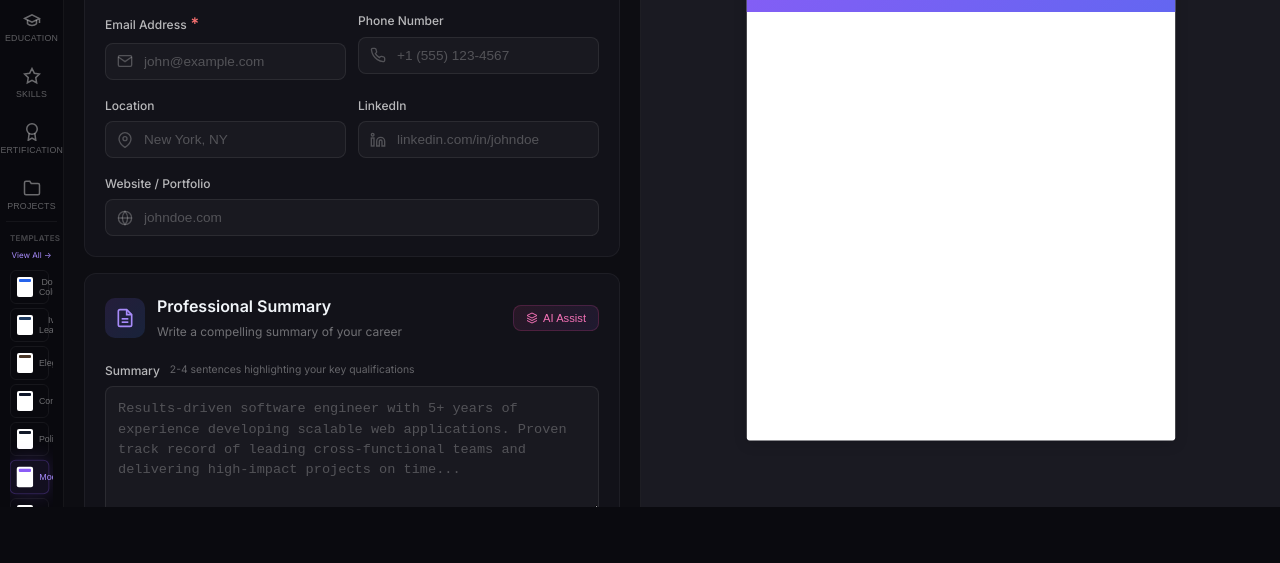
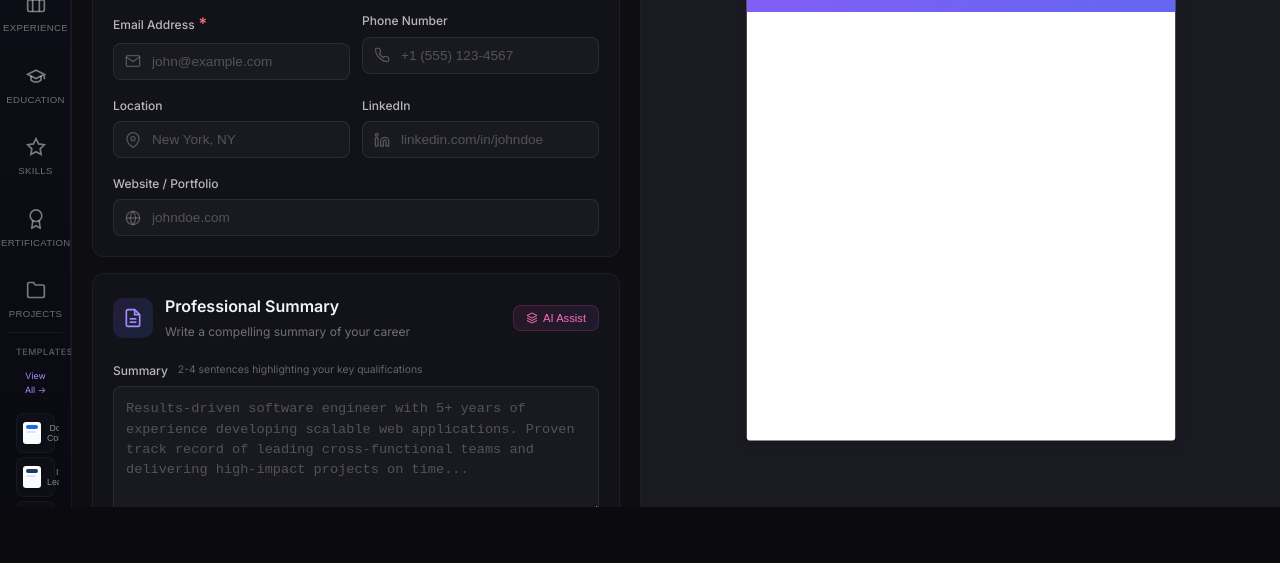
Before and after one commit to sumeersyed/ats-resume-analyzer, a plain HTML site: page builder.html in a window 1280 px wide. Shown: the part 237-800 px from the top of the page. Drawn offline with Linux system fonts and the light colour scheme.

Commit message:
Enhance sidebar UI with clean glassmorphism design and smooth animations

```diff
--- a/css/builder-refresh.css
+++ b/css/builder-refresh.css
@@ -246,14 +246,31 @@ body {
 
 /* Sidebar */
 .builder-sidebar {
-    width: 64px;
-    min-width: 64px;
-    background: rgba(10, 10, 15, 0.98);
-    border-right: 1px solid rgba(255, 255, 255, 0.05);
+    width: 72px;
+    min-width: 72px;
+    background: linear-gradient(180deg, rgba(15, 15, 25, 0.98) 0%, rgba(10, 10, 18, 0.98) 100%);
+    border-right: 1px solid rgba(255, 255, 255, 0.06);
     display: flex;
     flex-direction: column;
-    padding: 12px 6px;
+    padding: 16px 8px;
     overflow-y: auto;
+    overflow-x: hidden;
+    backdrop-filter: blur(20px);
+    position: relative;
+}
+
+.builder-sidebar::before {
+    content: '';
+    position: absolute;
+    top: 0;
+    right: 0;
+    width: 1px;
+    height: 100%;
+    background: linear-gradient(180deg,
+            transparent 0%,
+            rgba(139, 92, 246, 0.3) 50%,
+            transparent 100%);
+    opacity: 0.5;
 }
 
 @media (max-width: 768px) {
@@ -265,60 +282,75 @@ body {
 .sidebar-nav {
     display: flex;
     flex-direction: column;
-    gap: 2px;
+    gap: 4px;
 }
 
 .sidebar-nav-item {
     display: flex;
     flex-direction: column;
     align-items: center;
-    gap: 2px;
-    padding: 10px 4px;
+    justify-content: center;
+    gap: 4px;
+    padding: 12px 6px;
     background: transparent;
     border: none;
-    border-radius: 8px;
+    border-radius: 12px;
     cursor: pointer;
-    transition: all 0.15s;
+    transition: all 0.25s cubic-bezier(0.4, 0, 0.2, 1);
     position: relative;
+    min-height: 56px;
 }
 
 .sidebar-nav-item .nav-icon {
-    width: 22px;
-    height: 22px;
+    width: 28px;
+    height: 28px;
     display: flex;
     align-items: center;
     justify-content: center;
+    border-radius: 10px;
+    background: transparent;
+    transition: all 0.25s ease;
 }
 
 .sidebar-nav-item .nav-icon svg {
-    width: 18px;
-    height: 18px;
+    width: 20px;
+    height: 20px;
+    color: rgba(255, 255, 255, 0.45);
+    transition: all 0.25s ease;
+}
+
+.sidebar-nav-item span {
+    font-size: 0.6rem;
+    font-weight: 500;
     color: rgba(255, 255, 255, 0.4);
-    transition: color 0.15s;
-}
-
-.sidebar-nav-item span {
-    font-size: 0.55rem;
-    font-weight: 500;
-    color: rgba(255, 255, 255, 0.35);
     text-transform: uppercase;
-    letter-spacing: 0.2px;
-}
-
+    letter-spacing: 0.3px;
+    transition: all 0.25s ease;
+    text-align: center;
+    line-height: 1.2;
+}
+
+/* Hover State */
 .sidebar-nav-item:hover {
-    background: rgba(255, 255, 255, 0.03);
+    background: rgba(255, 255, 255, 0.04);
+}
+
+.sidebar-nav-item:hover .nav-icon {
+    background: rgba(139, 92, 246, 0.1);
+    transform: scale(1.05);
 }
 
 .sidebar-nav-item:hover .nav-icon svg {
+    color: rgba(255, 255, 255, 0.85);
+}
+
+.sidebar-nav-item:hover span {
     color: rgba(255, 255, 255, 0.7);
 }
 
-.sidebar-nav-item:hover span {
-    color: rgba(255, 255, 255, 0.6);
-}
-
+/* Active State */
 .sidebar-nav-item.active {
-    background: rgba(139, 92, 246, 0.1);
+    background: rgba(139, 92, 246, 0.08);
 }
 
 .sidebar-nav-item.active::before {
@@ -327,51 +359,105 @@ body {
     left: 0;
     top: 50%;
     transform: translateY(-50%);
-    width: 2px;
-    height: 18px;
-    background: #8b5cf6;
-    border-radius: 0 2px 2px 0;
+    width: 3px;
+    height: 28px;
+    background: linear-gradient(180deg, #a78bfa, #8b5cf6);
+    border-radius: 0 4px 4px 0;
+    box-shadow: 0 0 12px rgba(139, 92, 246, 0.5);
+}
+
+.sidebar-nav-item.active .nav-icon {
+    background: linear-gradient(135deg, rgba(139, 92, 246, 0.2), rgba(99, 102, 241, 0.2));
 }
 
 .sidebar-nav-item.active .nav-icon svg {
     color: #a78bfa;
+    filter: drop-shadow(0 0 6px rgba(167, 139, 250, 0.4));
 }
 
 .sidebar-nav-item.active span {
     color: #a78bfa;
-}
-
-/* Sidebar Templates */
+    font-weight: 600;
+}
+
+/* Tooltip on hover for larger screens */
+@media (min-width: 1200px) {
+    .sidebar-nav-item::after {
+        content: attr(data-tooltip);
+        position: absolute;
+        left: calc(100% + 12px);
+        top: 50%;
+        transform: translateY(-50%) translateX(-8px);
+        padding: 6px 12px;
+        background: rgba(20, 20, 30, 0.95);
+        border: 1px solid rgba(255, 255, 255, 0.1);
+        border-radius: 8px;
+        font-size: 0.75rem;
+        font-weight: 500;
+        color: #f1f5f9;
+        white-space: nowrap;
+        opacity: 0;
+        visibility: hidden;
+        transition: all 0.2s ease;
+        backdrop-filter: blur(10px);
+        z-index: 100;
+        pointer-events: none;
+        box-shadow: 0 4px 20px rgba(0, 0, 0, 0.4);
+    }
+
+    .sidebar-nav-item:hover::after {
+        opacity: 1;
+        visibility: visible;
+        transform: translateY(-50%) translateX(0);
+    }
+}
+
+/* Divider between nav sections */
+.sidebar-divider {
+    height: 1px;
+    background: linear-gradient(90deg,
+            transparent,
+            rgba(255, 255, 255, 0.1),
+            transparent);
+    margin: 12px 0;
+}
+
+/* Sidebar Templates Section */
 .sidebar-templates {
     margin-top: auto;
-    padding: 10px 4px;
-    border-top: 1px solid rgba(255, 255, 255, 0.05);
+    padding: 12px 4px 4px;
+    border-top: 1px solid rgba(255, 255, 255, 0.06);
     display: flex;
     flex-direction: column;
-    max-height: 300px;
+    max-height: 280px;
 }
 
 .sidebar-templates h4 {
-    font-size: 0.5rem;
+    font-size: 0.55rem;
     font-weight: 600;
-    color: rgba(255, 255, 255, 0.25);
+    color: rgba(255, 255, 255, 0.3);
     text-transform: uppercase;
-    letter-spacing: 0.3px;
-    margin-bottom: 4px;
+    letter-spacing: 0.5px;
+    margin-bottom: 6px;
     text-align: center;
+    padding: 0 4px;
 }
 
 .view-all-templates {
-    font-size: 0.5rem;
+    font-size: 0.55rem;
     color: #a78bfa;
     text-decoration: none;
     text-align: center;
-    margin-bottom: 8px;
-    transition: color 0.15s;
+    margin-bottom: 10px;
+    padding: 4px 8px;
+    border-radius: 6px;
+    transition: all 0.2s ease;
+    display: block;
 }
 
 .view-all-templates:hover {
     color: #c4b5fd;
+    background: rgba(139, 92, 246, 0.1);
 }
 
 .template-pills {
@@ -380,7 +466,7 @@ body {
     gap: 4px;
     overflow-y: auto;
     flex: 1;
-    padding-right: 4px;
+    padding: 2px 4px;
 }
 
 .template-pills::-webkit-scrollbar {
@@ -388,7 +474,7 @@ body {
 }
 
 .template-pills::-webkit-scrollbar-track {
-    background: rgba(255, 255, 255, 0.02);
+    background: transparent;
 }
 
 .template-pills::-webkit-scrollbar-thumb {
@@ -396,50 +482,68 @@ body {
     border-radius: 3px;
 }
 
+.template-pills::-webkit-scrollbar-thumb:hover {
+    background: rgba(139, 92, 246, 0.5);
+}
+
 .template-pill {
     display: flex;
     align-items: center;
     gap: 6px;
-    padding: 6px;
-    background: transparent;
-    border: 1px solid rgba(255, 255, 255, 0.06);
-    border-radius: 6px;
+    padding: 8px 6px;
+    background: rgba(255, 255, 255, 0.02);
+    border: 1px solid rgba(255, 255, 255, 0.04);
+    border-radius: 8px;
     cursor: pointer;
-    transition: all 0.15s;
+    transition: all 0.2s cubic-bezier(0.4, 0, 0.2, 1);
     font-size: 0.55rem;
     font-weight: 500;
-    color: rgba(255, 255, 255, 0.4);
+    color: rgba(255, 255, 255, 0.5);
     flex-shrink: 0;
 }
 
 .template-pill:hover {
-    background: rgba(255, 255, 255, 0.03);
+    background: rgba(255, 255, 255, 0.05);
     border-color: rgba(255, 255, 255, 0.1);
+    transform: translateX(2px);
 }
 
 .template-pill.active {
-    background: rgba(139, 92, 246, 0.08);
-    border-color: rgba(139, 92, 246, 0.25);
+    background: linear-gradient(135deg, rgba(139, 92, 246, 0.12), rgba(99, 102, 241, 0.08));
+    border-color: rgba(139, 92, 246, 0.3);
     color: #a78bfa;
+    box-shadow: 0 0 16px rgba(139, 92, 246, 0.1);
 }
 
 .pill-preview {
-    width: 16px;
-    height: 20px;
-    background: white;
-    border-radius: 2px;
+    width: 18px;
+    height: 22px;
+    background: linear-gradient(180deg, #ffffff 0%, #f8fafc 100%);
+    border-radius: 3px;
     position: relative;
     flex-shrink: 0;
+    box-shadow: 0 2px 4px rgba(0, 0, 0, 0.2);
 }
 
 .pill-preview::before {
     content: '';
     position: absolute;
-    top: 2px;
-    left: 2px;
-    right: 2px;
-    height: 3px;
+    top: 3px;
+    left: 3px;
+    right: 3px;
+    height: 4px;
     background: var(--pill-color, linear-gradient(135deg, #8b5cf6, #3b82f6));
+    border-radius: 2px;
+}
+
+.pill-preview::after {
+    content: '';
+    position: absolute;
+    top: 9px;
+    left: 3px;
+    right: 5px;
+    height: 2px;
+    background: rgba(0, 0, 0, 0.1);
     border-radius: 1px;
 }
 
```
